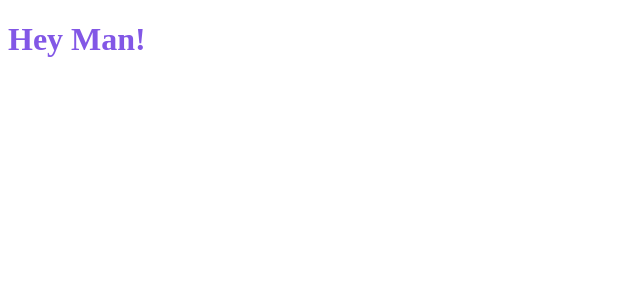
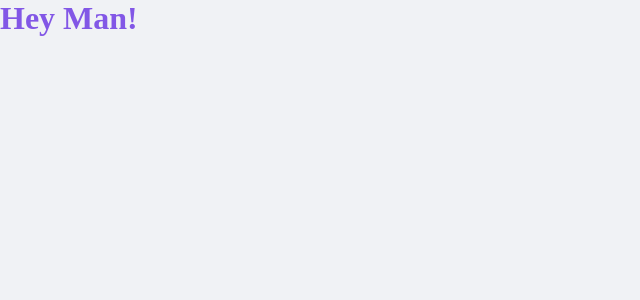
Before and after one commit to MoacirPetry/rocketseat-dtmoney, a React (Create React App) app: page / in a window 1280 px wide. Shown: the top 300 px of the page, without its empty margins (0-640 px from the left). Built offline with nearby package versions, Linux system fonts and the light colour scheme.

Commit message:
feat: add styled-components

```diff
--- a/src/App.tsx
+++ b/src/App.tsx
@@ -1,4 +1,5 @@
 import styled from 'styled-components'
+import { GlobalStyle } from './styles/global';
 
 const Title = styled.h1`
   color: #8257e6;
@@ -8,6 +9,7 @@ export function App() {
   return (
     <div className="App">
       <Title>Hey Man!</Title>
+      <GlobalStyle/>
     </div>
   );
 }
--- /dev/null
+++ b/src/styles/global.ts
@@ -0,0 +1,37 @@
+import { createGlobalStyle } from "styled-components";
+
+export const GlobalStyle = createGlobalStyle`
+  :root {
+    --background: #f0f2f5;
+    --red: #e52e4d;
+    --blue: #5429cc;
+    --blue-light: #6933ff;
+    --text-title: #363f5f;
+    --text-body: #969cb3;
+    --shape: #ffffff;
+  }
+  * {
+    margin: 0;
+    padding: 0;
+    box-sizing: border-box;
+  }
+  html {
+    @media (max-width: 1080px) {
+      font-size: 93.75%;
+    }
+    @media (max-width: 720px) {
+      font-size: 87.5%;
+    }
+  }
+  body {
+    background: var(--background);
+    -webkit-font-smoothing: antialiased;
+  }
+  button {
+    cursor: pointer;
+  }
+  [disabled] {
+    opacity: 0.6;
+    cursor: not-allowed;
+  }
+`
```
